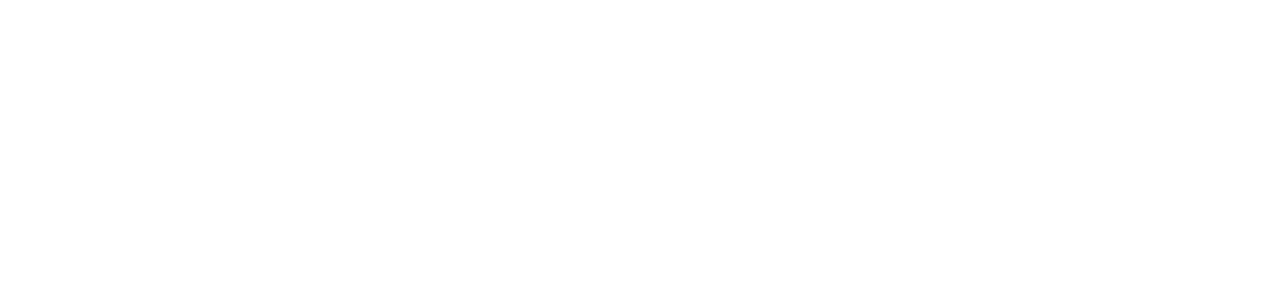
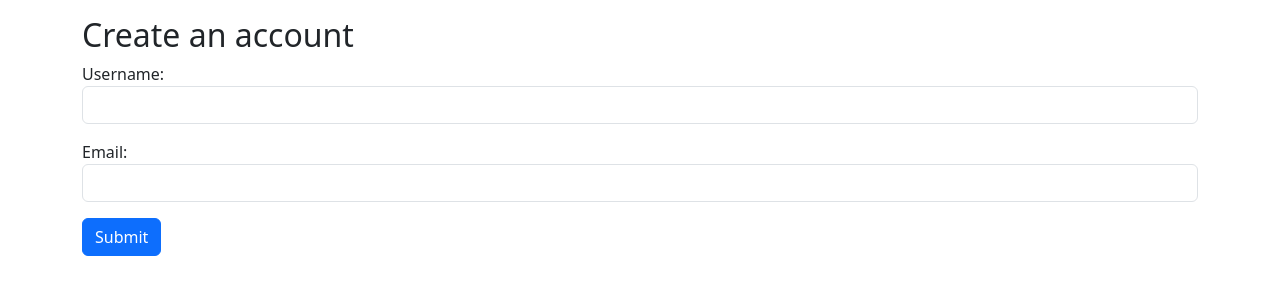
Before and after one commit to keosophon/react_app_and_json_server, a React (Create React App) app: page /create in a window 1280 px wide. Before the commit this address had no page. Shown: the top 300 px of the page. Built offline with nearby package versions, Linux system fonts and the light colour scheme.

Commit message:
create component

```diff
--- a/db.json
+++ b/db.json
@@ -1,14 +1,24 @@
-{"users":[
+{
+  "users": [
     {
-        "id":1,
-        "username":"ks",
-        "email":"ks@gmail.com"
+      "id": "1",
+      "username": "ks",
+      "email": "ks@gmail.com"
     },
     {
-        "id":2,
-        "username":"ks2",
-        "email":"ks2@gmail.com"
+      "id": "2",
+      "username": "ks2",
+      "email": "ks2@gmail.com"
+    },
+    {
+      "id": "69e9",
+      "username": "sophia",
+      "email": "sophia@gmail.com"
+    },
+    {
+      "id": "cf3f",
+      "username": "ks3",
+      "email": "ks3@gmail.com"
     }
-
-]
+  ]
 }
--- a/src/App.js
+++ b/src/App.js
@@ -1,6 +1,7 @@
 import React from "react";
 import { BrowserRouter, Routes, Route } from "react-router-dom";
 import Home from "./components/Home";
+import Create from "./components/Create";
 import "bootstrap/dist/css/bootstrap.min.css";
 
 export default function App() {
@@ -8,6 +9,7 @@
     <BrowserRouter>
       <Routes>
         <Route path="/" element={<Home />}></Route>
+        <Route path="/create" element={<Create />}></Route>
       </Routes>
     </BrowserRouter>
   );
--- /dev/null
+++ b/src/components/Create.js
@@ -0,0 +1,61 @@
+import React, { useState } from "react";
+import axios from "axios";
+import { useNavigate } from "react-router-dom";
+
+function Create() {
+  const [inputData, setInputData] = useState({ username: "", email: "" });
+  const navigate = useNavigate();
+  const handleSubmit = (event) => {
+    event.preventDefault();
+    axios
+      .post("http://localhost:8000/users", inputData)
+      .then((results) => {
+        alert("Successfully created the account");
+        navigate("/");
+      })
+      .catch((error) => alert("error", error));
+  };
+  return (
+    <div className="container mt-3">
+      <h2>Create an account</h2>
+      <div>
+        <form id="userForm" onSubmit={handleSubmit}>
+          <div class="form-group">
+            <label for="username">Username:</label>
+
+            <input
+              className="form-control"
+              type="text"
+              id="username"
+              name="username"
+              required
+              value={inputData.username}
+              onChange={(e) =>
+                setInputData({ ...inputData, username: e.target.value })
+              }
+            />
+          </div>
+          <div class="form-group mt-3">
+            <label for="email">Email:</label>
+            <input
+              type="email"
+              id="email"
+              name="email"
+              required
+              className="form-control"
+              value={inputData.email}
+              onChange={(e) =>
+                setInputData({ ...inputData, email: e.target.value })
+              }
+            />
+          </div>
+          <button type="submit" className="btn btn-primary mt-3">
+            Submit
+          </button>
+        </form>
+      </div>
+    </div>
+  );
+}
+
+export default Create;
--- a/src/components/Home.js
+++ b/src/components/Home.js
@@ -1,12 +1,13 @@
 import React, { useEffect, useState } from "react";
 import axios from "axios";
+import { Link } from "react-router-dom";
 
 export default function Home() {
   const [users, setUsers] = useState([]);
 
   useEffect(() => {
     axios
-      .get("http://localhost:9000/users")
+      .get("http://localhost:8000/users")
       .then((response) => setUsers(response.data))
       .catch((error) => {
         console.error("There was an error fetching the users' data", error);
@@ -16,6 +17,9 @@
   return (
     <div className="container mt-3">
       <h2>Users List</h2>
+      <Link className="btn btn-primary" to="/create">
+        Create +
+      </Link>
       <table className="table">
         <thead>
           <tr>
```
